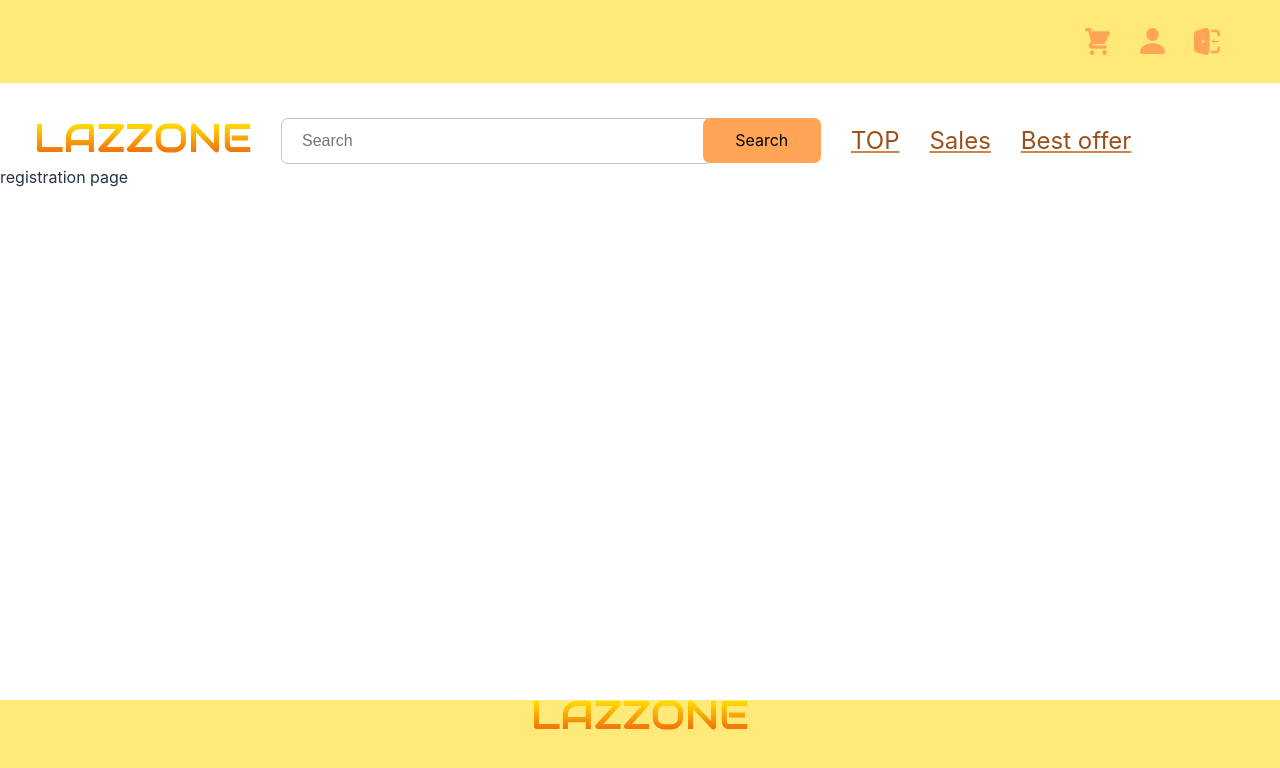
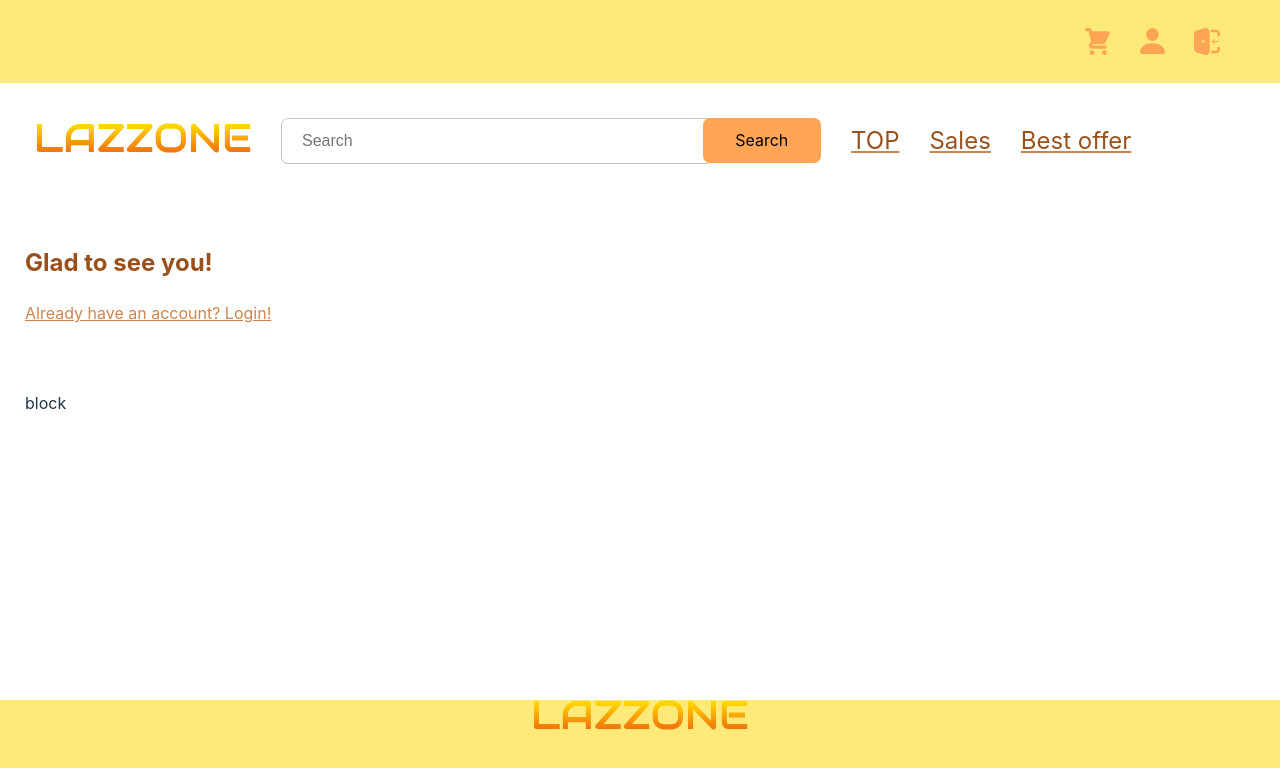
Before and after one commit to mamont79/eCommerce-Application, a React (Vite) app: page /registration in a window 1280 px wide. Shown: the top 768 px of the page. Built offline with nearby package versions, Linux system fonts and the light colour scheme.

Commit message:
feat: make basic registration page markup

```diff
--- /dev/null
+++ b/src/pages/registration/RegistrationForm/index.tsx
@@ -0,0 +1,9 @@
+import { StyledBlockWrapper } from './style';
+
+export default function RegistrationForm() {
+  return (
+    <StyledBlockWrapper>
+      <p>block</p>
+    </StyledBlockWrapper>
+  );
+}
--- /dev/null
+++ b/src/pages/registration/RegistrationForm/style.ts
@@ -0,0 +1,19 @@
+import styled from 'styled-components';
+
+export const StyledForm = styled.form`
+  display: flex;
+  flex-wrap: wrap;
+  gap: 20px;
+`;
+
+export const StyledBlockWrapper = styled.div`
+  width: clamp(250px, 40vw, 630px);
+
+  display: flex;
+  flex-direction: column;
+  gap: 20px;
+
+  @media (max-width: 767px) {
+    width: 100%;
+  }
+`;
--- a/src/pages/registration/index.tsx
+++ b/src/pages/registration/index.tsx
@@ -1,3 +1,19 @@
+import { Link } from 'react-router-dom';
+import RegistrationForm from './RegistrationForm/index';
+import {
+  StyledH2,
+  StyledPageContentWrapper,
+  StyledPageHeadingWrapper,
+} from './style';
+
 export default function Registration() {
-  return <div>registration page</div>;
+  return (
+    <StyledPageContentWrapper>
+      <StyledPageHeadingWrapper>
+        <StyledH2>Glad to see you!</StyledH2>
+        <Link to="/login">Already have an account? Login!</Link>
+      </StyledPageHeadingWrapper>
+      <RegistrationForm />
+    </StyledPageContentWrapper>
+  );
 }
--- /dev/null
+++ b/src/pages/registration/style.ts
@@ -0,0 +1,20 @@
+import { styled } from 'styled-components';
+
+export const StyledPageContentWrapper = styled.div`
+  display: flex;
+  flex-direction: column;
+  gap: 50px;
+
+  margin: 80px 25px;
+`;
+
+export const StyledPageHeadingWrapper = styled.div`
+  display: flex;
+  flex-direction: column;
+  align-items: flex-start;
+  gap: 20px;
+`;
+
+export const StyledH2 = styled.h2`
+  margin: 0;
+`;
```
